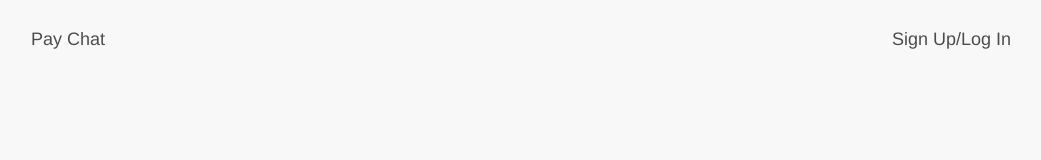
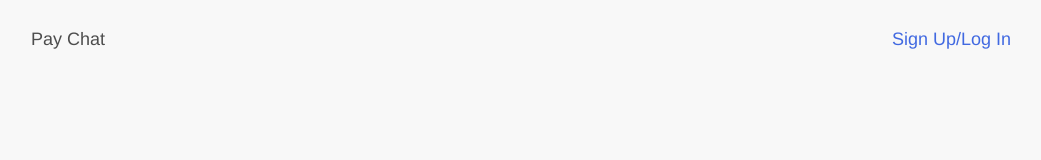
Before and after one commit to douglascrisona/pay-chat, a website: page public/index.html in a window 1280 px wide. In both pictures the pointer is over the element "Sign Up/Log In". Shown: the whole page, without its empty margins (119-1160 px from the left). Drawn offline with nearby package versions, Linux system fonts and the light colour scheme.

Commit message:
Fixed login styling. #1

```diff
--- a/public/default.css
+++ b/public/default.css
@@ -12,6 +12,10 @@ h4 {
   margin-top: -30px;
 }
 
+#log-in:hover {
+  color: rgb(65,105,225);
+}
+
 #logo {
   margin-top: 30px;
   margin-left: 150px;
```
